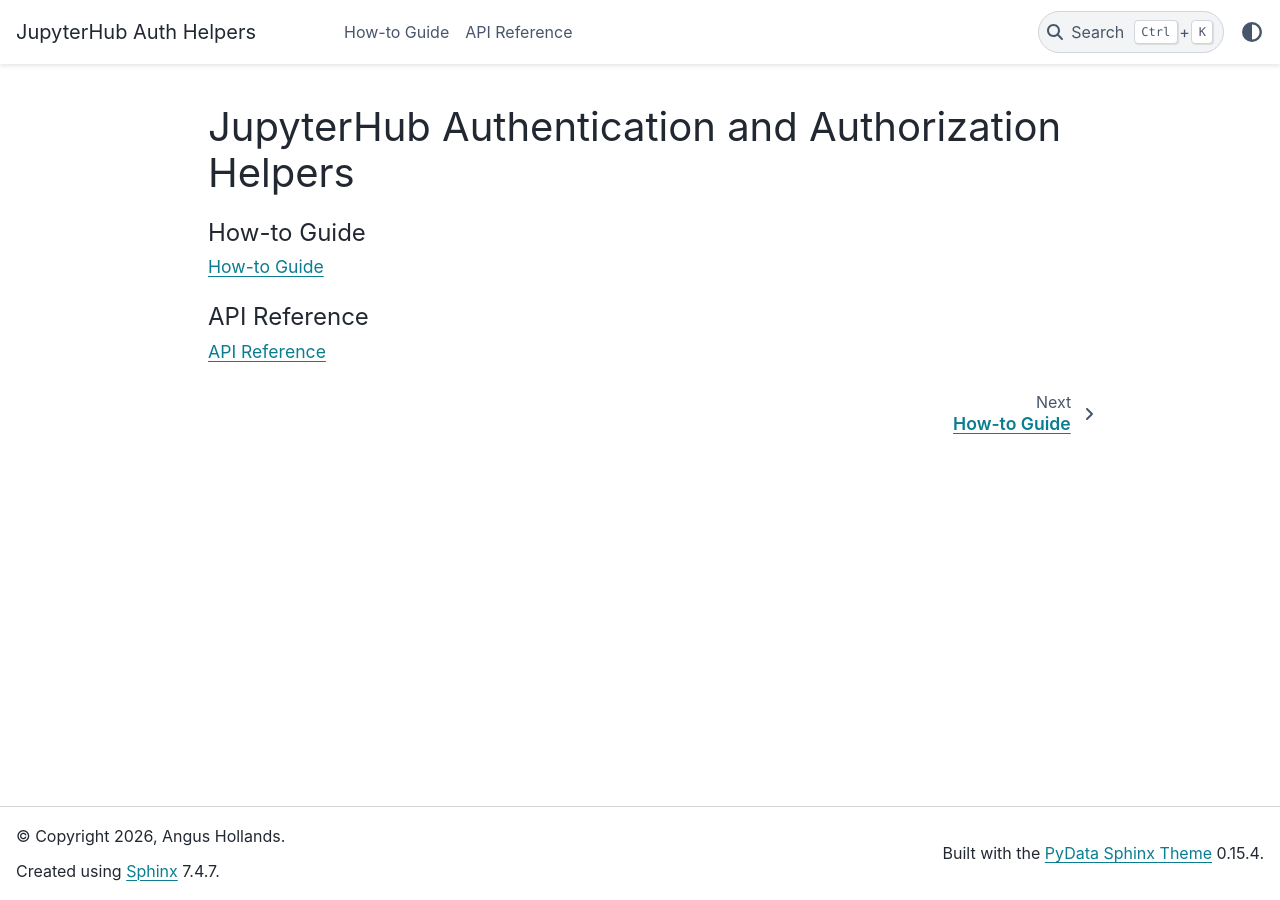
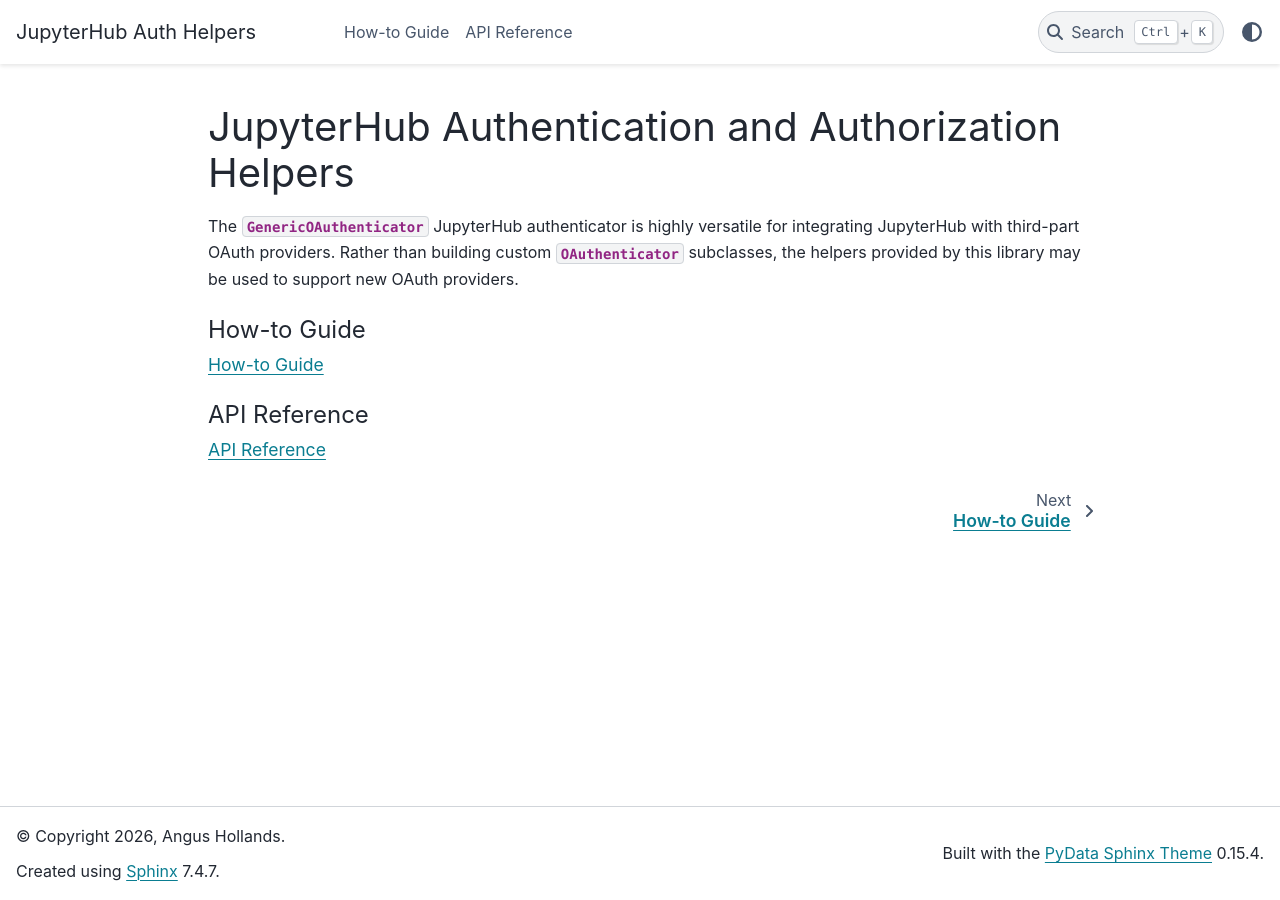
Before and after one commit to 2i2c-org/jupyterhub-oauthenticator-authz-helpers, a Sphinx documentation site: the page built from docs/index.rst, in a window 1280 px wide. Built offline with Sphinx 7.4.7 and the PyData theme 0.15.4, drawn with Linux system fonts in a browser that asks for light colours.

Commit message:
docs: stub for index

```diff
--- a/docs/index.rst
+++ b/docs/index.rst
@@ -7,6 +7,8 @@
 
 JupyterHub Authentication and Authorization Helpers
 ===================================================
+
+The :py:class:`GenericOAuthenticator <oauthenticator.generic.GenericOAuthenticator>` JupyterHub authenticator is highly versatile for integrating JupyterHub with third-part OAuth providers. Rather than building custom :py:class:`OAuthenticator <oauthenticator.oauth2.OAuthenticator>` subclasses, the helpers provided by this library may be used to support new OAuth providers.
 
 .. toctree::
    :maxdepth: 1
```
